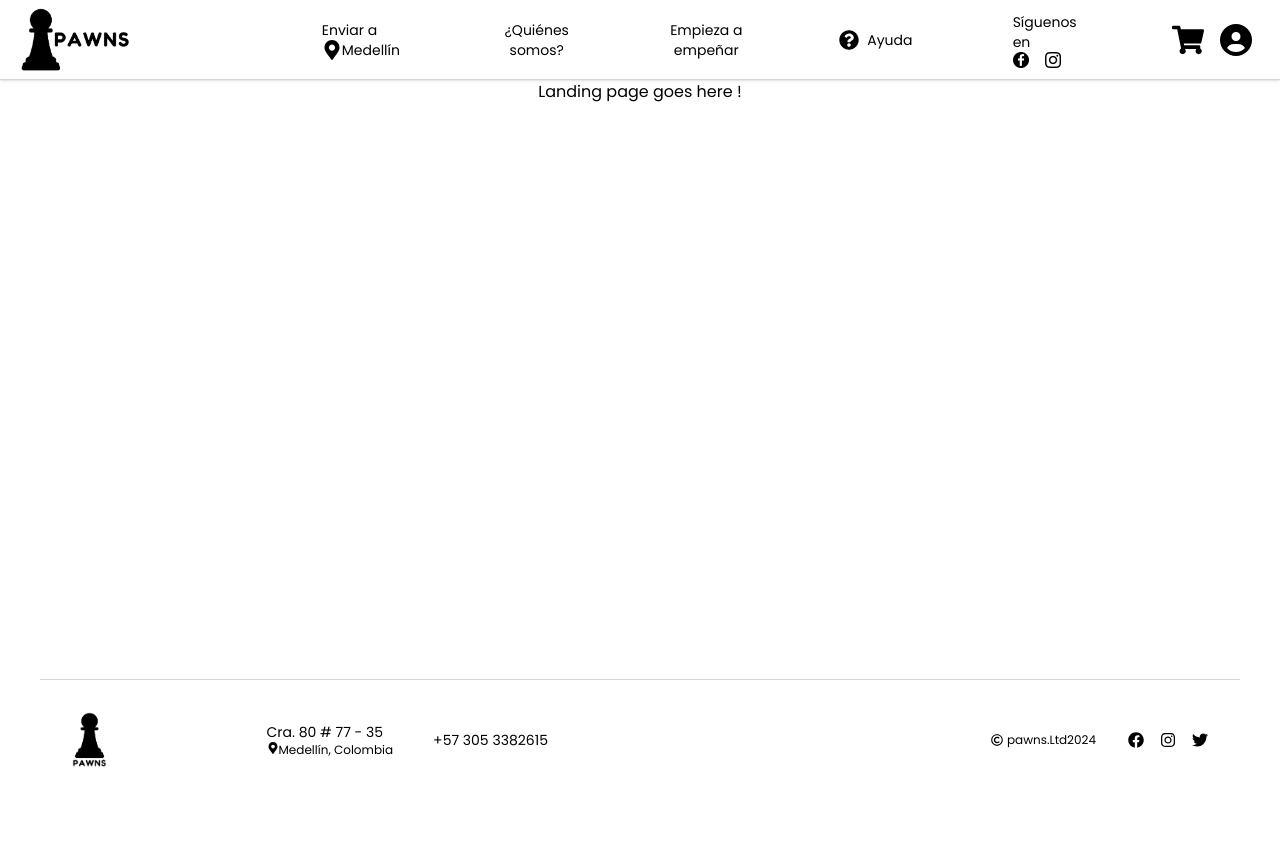
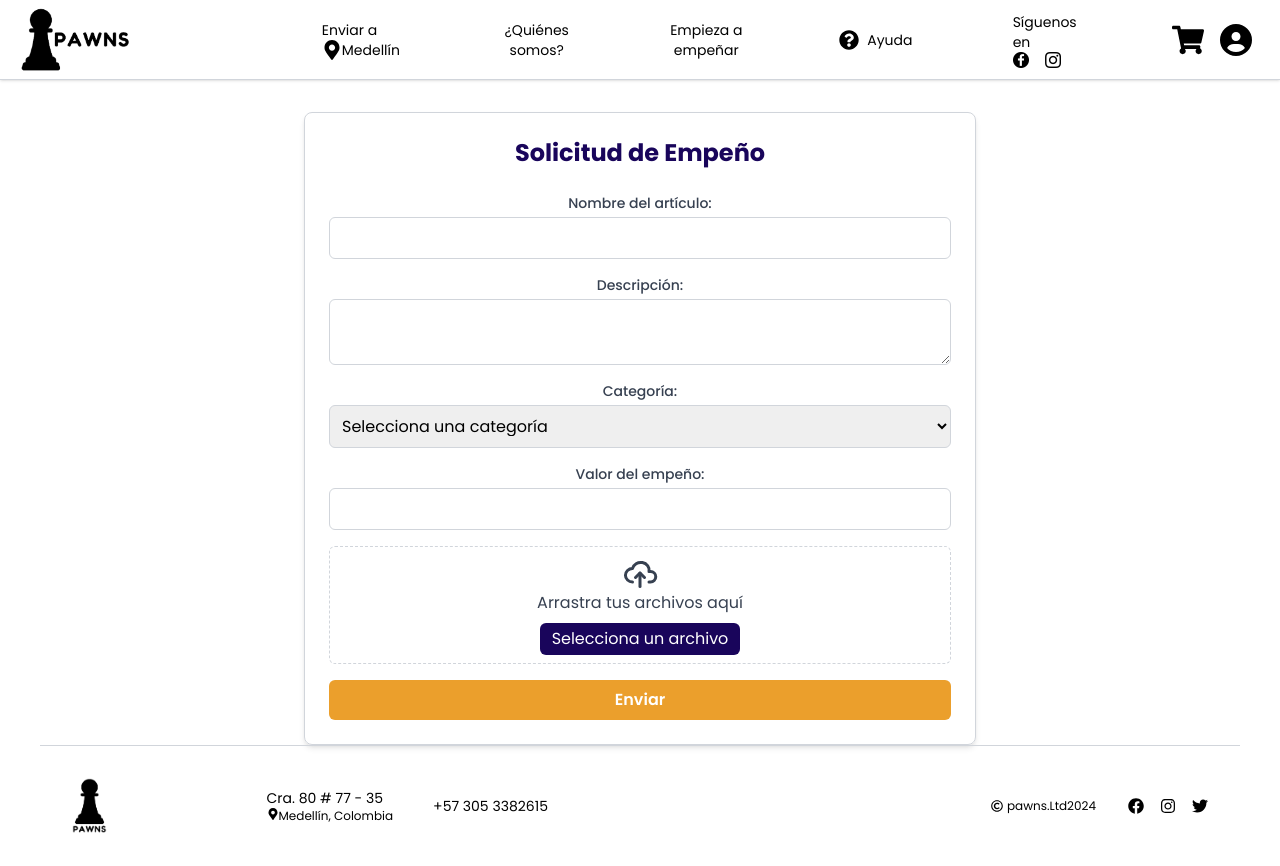
Before and after one commit to wilcar04/Pawns, a React (Vite) app: page / in a window 1280 px wide. Before the commit the page ends 800 px from the top, so only its background shows below. Built offline with nearby package versions, Linux system fonts and the light colour scheme.

Commit message:
Pestaña solicitud empeño
Se creo la pestaña de solicitud de empeño

```diff
--- a/src/App.jsx
+++ b/src/App.jsx
@@ -6,6 +6,8 @@ import Landing from './pages/Landing'
 import SignUp from './pages/SignUp'
 import LogIn from './pages/LogIn'
 import Layout from './components/Layout'
+import PawnRequest from './pages/Pawn_request'
+
 
 import './App.css'
 
@@ -15,7 +17,7 @@ function App() {
       <Route path="/login" element={<LogIn />} />
       <Route path="/signup" element={<SignUp />} />
       <Route path="/" element={<Layout />}>
-        <Route index element={<Landing />}/>
+        <Route index element={<PawnRequest />}/>
       </Route>
     </>
   ))
--- /dev/null
+++ b/src/pages/Pawn_request.jsx
@@ -0,0 +1,165 @@
+import React, { useState } from 'react';
+import { TbCloudUpload } from "react-icons/tb";
+
+export default function Pawn_request() {
+  const [formData, setFormData] = useState({
+    itemName: '',
+    description: '',
+    clientInfo: '',
+    pawnDuration: '',
+    pawnValue: '',
+    category: '',
+  });
+  const [images, setImages] = useState([]);
+  const [isSubmitted, setIsSubmitted] = useState(false);
+  const [errorMessage, setErrorMessage] = useState('');
+
+  const handleChange = (e) => {
+    const { name, value } = e.target;
+    setFormData({ ...formData, [name]: value });
+  };
+
+  const handleImageChange = (e) => {
+    setImages([...e.target.files]);
+  };
+
+  const handleSubmit = (e) => {
+    e.preventDefault();
+    if (images.length < 3) {
+      setErrorMessage('Debes subir al menos 3 imágenes.');
+      return;
+    }
+    console.log('Datos del formulario:', formData);
+    console.log('Imágenes:', images);
+    setIsSubmitted(true);
+  };
+
+  return (
+    <div className="max-w-2xl mx-auto p-6 mt-8 border border-gray-300 rounded-lg shadow-md">
+      <h1 className="text-2xl font-bold text-center mb-6 font-poppins text-azulOscuro">Solicitud de Empeño</h1>
+      {isSubmitted ? (
+        <div className="text-center mb-4">
+          <p className="text-green-600 font-semibold">Solicitud de empeño enviada</p>
+          <p className="text-gray-700">
+            Información ingresada:
+            <br />
+            Nombre del artículo: {formData.itemName}
+            <br />
+            Descripción: {formData.description}
+            <br />
+            Categoría: {formData.category}
+            <br />
+            Valor del empeño: {formData.pawnValue}
+          </p>
+          <div>
+            {images.length > 0 && (
+              <div className="mt-4">
+                <p className="text-gray-700 font-semibold">Imágenes adjuntadas:</p>
+                <div className="grid grid-cols-2 gap-4 mt-2">
+                  {images.map((image, index) => (
+                    <div key={index} className="border border-gray-300 p-2 rounded-md">
+                      <img
+                        src={URL.createObjectURL(image)}
+                        alt={`Imagen ${index + 1}`}
+                        className="w-full h-auto object-cover rounded-md"
+                      />
+                      <p className="text-gray-600 text-sm mt-1">{image.name}</p>
+                    </div>
+                  ))}
+                </div>
+              </div>
+            )}
+          </div>
+        </div>
+      ) : (
+        <form onSubmit={handleSubmit} className="space-y-4">
+          <div>
+            <label className="block text-sm font-medium text-gray-700 font-poppins">Nombre del artículo:</label>
+            <input
+              type="text"
+              name="itemName"
+              value={formData.itemName}
+              onChange={handleChange}
+              required
+              className="mt-1 block w-full p-2 border border-gray-300 rounded-md"
+            />
+          </div>
+          <div>
+            <label className="block text-sm font-medium text-gray-700 font-poppins">Descripción:</label>
+            <textarea
+              name="description"
+              value={formData.description}
+              onChange={handleChange}
+              required
+              className="mt-1 block w-full p-2 border border-gray-300 rounded-md"
+            ></textarea>
+          </div>
+          <div>
+            <label className="block text-sm font-medium text-gray-700 font-poppins">Categoría:</label>
+            <select
+              name="category"
+              value={formData.category}
+              onChange={handleChange}
+              required
+              className="mt-1 block w-full p-2 border border-gray-300 rounded-md"
+            >
+              <option value="">Selecciona una categoría</option>
+              <option value="Electrónica">Electrónica</option>
+              <option value="Joyería">Joyería</option>
+              <option value="Gaming">Gaming</option>
+              <option value="Deportes">Deportes</option>
+              <option value="Juguetes">Juguetes</option>
+              <option value="Muebles">Muebles</option>
+              <option value="Otro">Otro</option>
+              <option value="Libros">Libros</option>
+            </select>
+          </div>
+          <div>
+            <label className="block text-sm font-medium text-gray-700 font-poppins">Valor del empeño:</label>
+            <input
+              type="number"
+              name="pawnValue"
+              value={formData.pawnValue}
+              onChange={handleChange}
+              required
+              className="mt-1 block w-full p-2 border border-gray-300 rounded-md"
+            />
+          </div>
+          <div className="relative mt-8 block w-full p-2 border border-dashed border-gray-300 rounded-md text-center cursor-pointer">
+            <input
+              type="file"
+              multiple
+              onChange={handleImageChange}
+              required
+              className="absolute inset-0 opacity-0 cursor-pointer"
+            />
+            <div className="flex flex-col items-center justify-center">
+              <TbCloudUpload className="text-4xl text-gray-700" />
+              <span className="font-poppins text-gray-700">Arrastra tus archivos aquí</span>
+              <button type="button" className="mt-2 bg-azulOscuro text-white font-poppins py-1 px-3 rounded-md">
+                Selecciona un archivo
+              </button>
+            </div>
+          </div>
+          {images.length > 0 && (
+            <div className="mt-4">
+              <p className="text-gray-700 font-semibold">Archivos seleccionados:</p>
+              <ul className="list-disc list-inside">
+                {images.map((image, index) => (
+                  <li key={index} className="text-gray-600 text-sm">{image.name}</li>
+                ))}
+              </ul>
+            </div>
+          )}
+          {errorMessage && <p className="text-red-600 text-sm mt-2">{errorMessage}</p>}
+          <button
+            type="submit"
+            className="w-full py-2 px-4 bg-naranja text-white font-semibold rounded-md hover:bg-rojo"
+          >
+            Enviar
+          </button>
+        </form>
+      )}
+    </div>
+  );
+}
```
